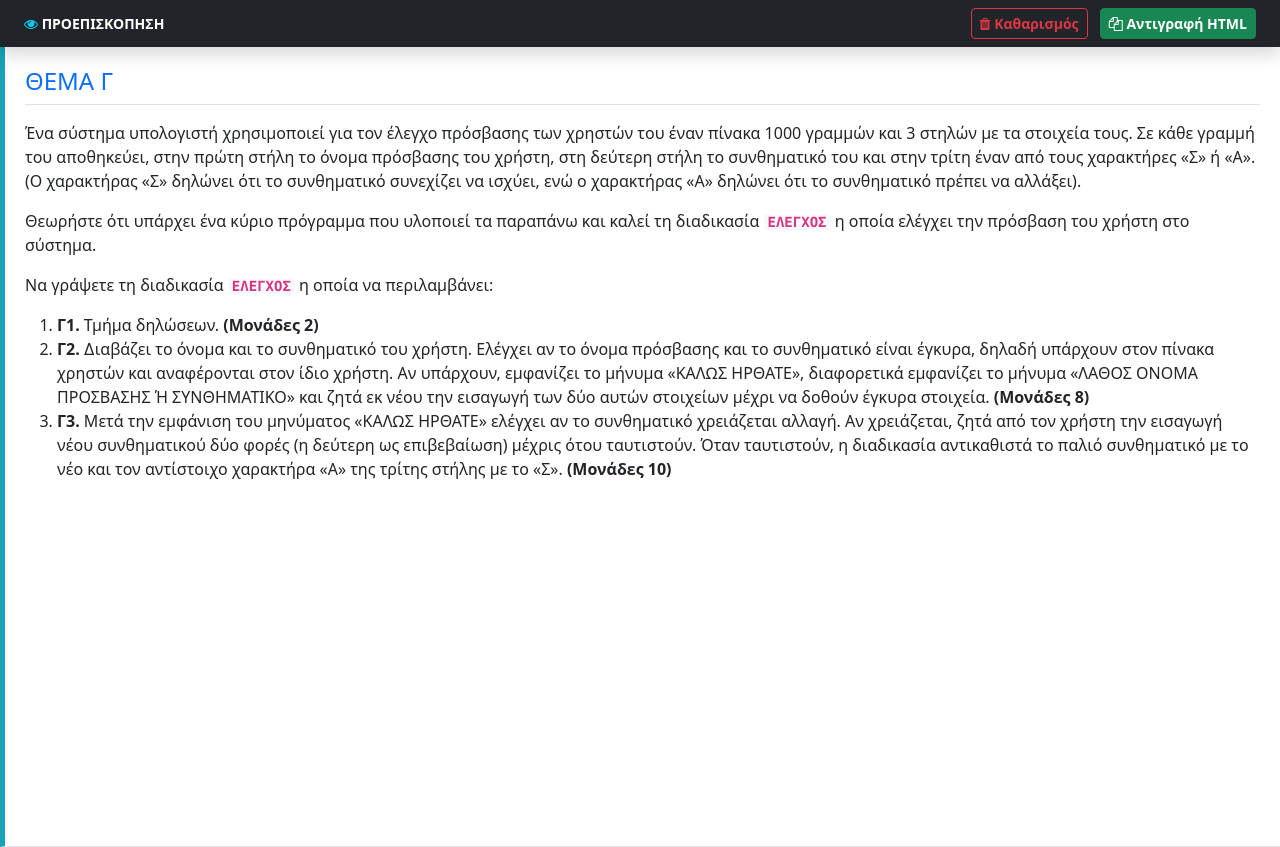
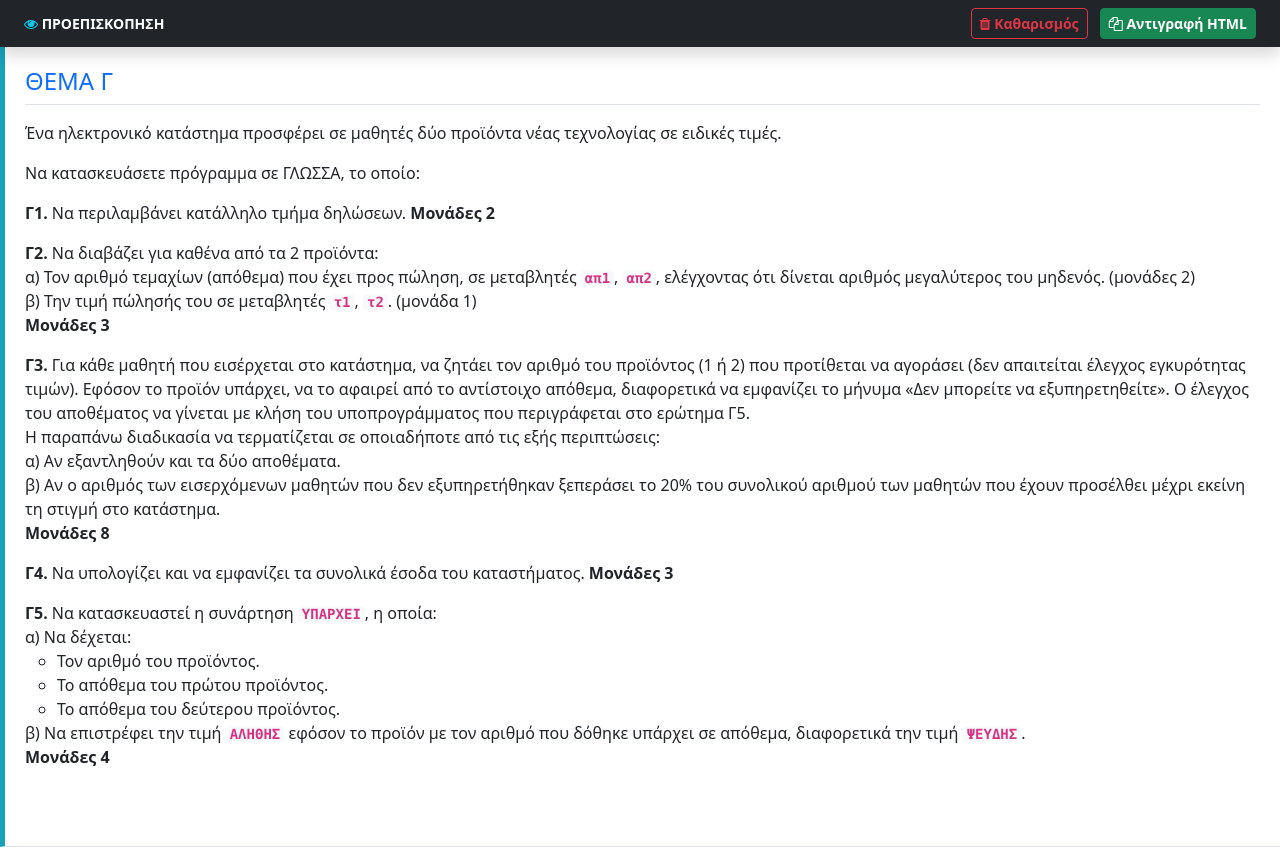
Before and after one commit to jhouvardas/aepp, a PHP site: page /john/editor.html in a window 1280 px wide. Run offline with PHP 8.4, Linux system fonts and the light colour scheme.

Commit message:
Διάφορες βελτιώσεις και καρτέλα μαθητή στο back end

```diff
--- a/DbHandler.php
+++ b/DbHandler.php
@@ -417,7 +417,7 @@ class DbHandler
         }
 
         // Φιλτράρουμε με status=1 και το συγκεκριμένο user (έτος)
-        $sql = "SELECT studentId, name, lastName, email, phone FROM student WHERE status = 1 AND user = ? ORDER BY lastName ASC";
+        $sql = "SELECT studentId, name, lastName, email, phone FROM student WHERE status = 1 AND user = ? ORDER BY name ASC, lastName ASC";
         $stmt = $connTutor->prepare($sql);
         $stmt->bind_param("s", $userYear);
         $stmt->execute();
--- a/john/AdminDbHandler.php
+++ b/john/AdminDbHandler.php
@@ -682,7 +682,7 @@ class AdminDbHandler extends DbHandler
             return []; // Επιστρέφει άδειο πίνακα αν αποτύχει η σύνδεση
         }
 
-        $sql = "SELECT studentId, name, lastName, email, phone FROM student WHERE status = 1 AND user = ? ORDER BY lastName ASC";
+        $sql = "SELECT studentId, name, lastName, email, phone FROM student WHERE status = 1 AND user = ? ORDER BY name ASC";
         $stmt = $connTutor->prepare($sql);
         $stmt->bind_param("s", $userYear);
         $stmt->execute();
--- a/john/editor.html
+++ b/john/editor.html
@@ -87,39 +87,46 @@
             <!-- Το contenteditable επιτρέπει την απευθείας επεξεργασία και επικόλληση στον browser -->
             <div class="html-content-wrapper" contenteditable="true">
                 <h4 class="text-primary mb-3 border-bottom pb-2">ΘΕΜΑ Γ</h4>
-                <p>Ένα σύστημα υπολογιστή χρησιμοποιεί για τον έλεγχο πρόσβασης των χρηστών του έναν πίνακα 1000 γραμμών
-                    και
-                    3 στηλών με τα στοιχεία τους. Σε κάθε γραμμή του αποθηκεύει, στην πρώτη στήλη το όνομα πρόσβασης του
-                    χρήστη, στη δεύτερη στήλη το συνθηματικό του και στην τρίτη έναν από τους χαρακτήρες «Σ» ή «Α». (Ο
-                    χαρακτήρας
-                    «Σ» δηλώνει ότι το συνθηματικό συνεχίζει να ισχύει, ενώ ο χαρακτήρας «Α» δηλώνει ότι το συνθηματικό
-                    πρέπει να
-                    αλλάξει).</p>
-
-                <p>Θεωρήστε ότι υπάρχει ένα κύριο πρόγραμμα που υλοποιεί τα παραπάνω και καλεί τη διαδικασία
-                    <code>ΕΛΕΓΧΟΣ</code> η οποία
-                    ελέγχει την πρόσβαση του χρήστη στο σύστημα.</p>
-
-                <p>Να γράψετε τη διαδικασία <code>ΕΛΕΓΧΟΣ</code> η οποία να περιλαμβάνει:</p>
+                <p>Ένα ηλεκτρονικό κατάστημα προσφέρει σε μαθητές δύο προϊόντα νέας τεχνολογίας σε ειδικές τιμές.</p>
+                <p>Να κατασκευάσετε πρόγραμμα σε ΓΛΩΣΣΑ, το οποίο:</p>
                 <div class="mb-4">
-                    <ol>
-                        <li><strong>Γ1.</strong> Τμήμα δηλώσεων. <strong>(Μονάδες 2)</strong></li>
-                        <li><strong>Γ2.</strong> ∆ιαβάζει το όνομα και το συνθηματικό του χρήστη. Ελέγχει αν το όνομα
-                            πρόσβασης και το
-                            συνθηματικό είναι έγκυρα, δηλαδή υπάρχουν στον πίνακα χρηστών και αναφέρονται στον ίδιο
-                            χρήστη. Αν
-                            υπάρχουν, εμφανίζει το μήνυμα «ΚΑΛΩΣ ΗΡΘΑΤΕ», διαφορετικά εμφανίζει το μήνυμα «ΛΑΘΟΣ ΟΝΟΜΑ
-                            ΠΡΟΣΒΑΣΗΣ
-                            Ή ΣΥΝΘΗΜΑΤΙΚΟ» και ζητά εκ νέου την εισαγωγή των δύο αυτών στοιχείων μέχρι να δοθούν έγκυρα
-                            στοιχεία. <strong>(Μονάδες 8)</strong></li>
-                        <li><strong>Γ3.</strong> Μετά την εμφάνιση του μηνύματος «ΚΑΛΩΣ ΗΡΘΑΤΕ» ελέγχει αν το
-                            συνθηματικό χρειάζεται
-                            αλλαγή. Αν χρειάζεται, ζητά από τον χρήστη την εισαγωγή νέου συνθηματικού δύο φορές (η
-                            δεύτερη ως επιβεβαίωση)
-                            μέχρις ότου ταυτιστούν. Όταν ταυτιστούν, η διαδικασία αντικαθιστά το παλιό συνθηματικό με το
-                            νέο και τον
-                            αντίστοιχο χαρακτήρα «Α» της τρίτης στήλης με το «Σ». <strong>(Μονάδες 10)</strong></li>
-                    </ol>
+                    <ul class="list-unstyled">
+                        <li class="mb-3"><strong>Γ1.</strong> Να περιλαμβάνει κατάλληλο τμήμα δηλώσεων. <strong>Μονάδες
+                                2</strong></li>
+                        <li class="mb-3">
+                            <strong>Γ2.</strong> Να διαβάζει για καθένα από τα 2 προϊόντα:<br>
+                            α) Τον αριθμό τεμαχίων (απόθεμα) που έχει προς πώληση, σε μεταβλητές <code>απ1</code>,
+                            <code>απ2</code>, ελέγχοντας ότι δίνεται αριθμός μεγαλύτερος του μηδενός. (μονάδες 2)<br>
+                            β) Την τιμή πώλησής του σε μεταβλητές <code>τ1</code>, <code>τ2</code>. (μονάδα 1)
+                            <br><strong>Μονάδες 3</strong>
+                        </li>
+                        <li class="mb-3">
+                            <strong>Γ3.</strong> Για κάθε μαθητή που εισέρχεται στο κατάστημα, να ζητάει τον αριθμό του
+                            προϊόντος (1 ή 2) που προτίθεται να αγοράσει (δεν απαιτείται έλεγχος εγκυρότητας τιμών).
+                            Εφόσον το προϊόν υπάρχει, να το αφαιρεί από το αντίστοιχο απόθεμα, διαφορετικά να εμφανίζει
+                            το μήνυμα «Δεν μπορείτε να εξυπηρετηθείτε». Ο έλεγχος του αποθέματος να γίνεται με κλήση του
+                            υποπρογράμματος που περιγράφεται στο ερώτημα Γ5.<br>
+                            Η παραπάνω διαδικασία να τερματίζεται σε οποιαδήποτε από τις εξής περιπτώσεις:<br>
+                            α) Αν εξαντληθούν και τα δύο αποθέματα.<br>
+                            β) Αν ο αριθμός των εισερχόμενων μαθητών που δεν εξυπηρετήθηκαν ξεπεράσει το 20% του
+                            συνολικού αριθμού των μαθητών που έχουν προσέλθει μέχρι εκείνη τη στιγμή στο κατάστημα.
+                            <br><strong>Μονάδες 8</strong>
+                        </li>
+                        <li class="mb-3"><strong>Γ4.</strong> Να υπολογίζει και να εμφανίζει τα συνολικά έσοδα του
+                            καταστήματος. <strong>Μονάδες 3</strong></li>
+                        <li class="mb-3">
+                            <strong>Γ5.</strong> Να κατασκευαστεί η συνάρτηση <code>ΥΠΑΡΧΕΙ</code>, η οποία:<br>
+                            α) Να δέχεται:
+                            <ul>
+                                <li>Τον αριθμό του προϊόντος.</li>
+                                <li>Το απόθεμα του πρώτου προϊόντος.</li>
+                                <li>Το απόθεμα του δεύτερου προϊόντος.</li>
+                            </ul>
+                            β) Να επιστρέφει την τιμή <code>ΑΛΗΘΗΣ</code> εφόσον το προϊόν με τον αριθμό που δόθηκε
+                            υπάρχει σε απόθεμα, διαφορετικά την τιμή <code>ΨΕΥΔΗΣ</code>.
+                            <br><strong>Μονάδες 4</strong>
+                        </li>
+                    </ul>
                 </div>
             </div>
         </div>
```
Also changed, not shown: john/AdminFormMaker.php (+4 -4 lines), solution.html (+49 -52 lines).
